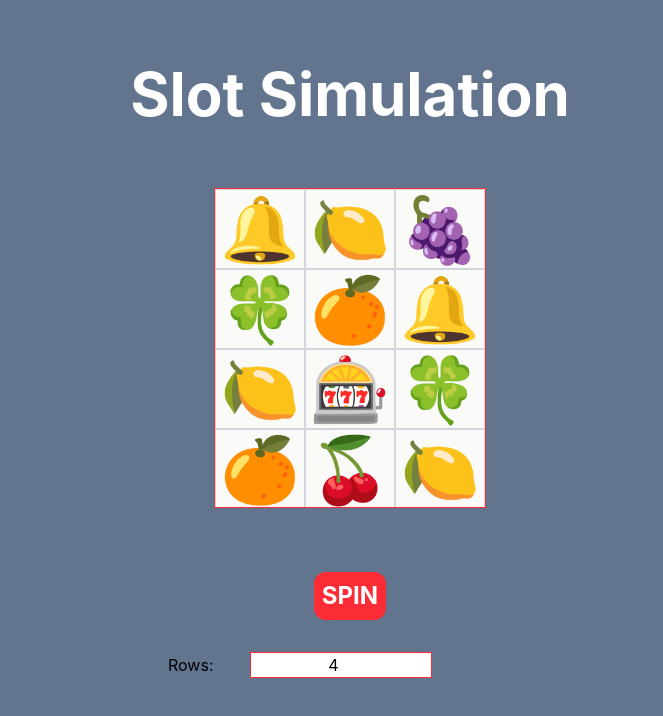
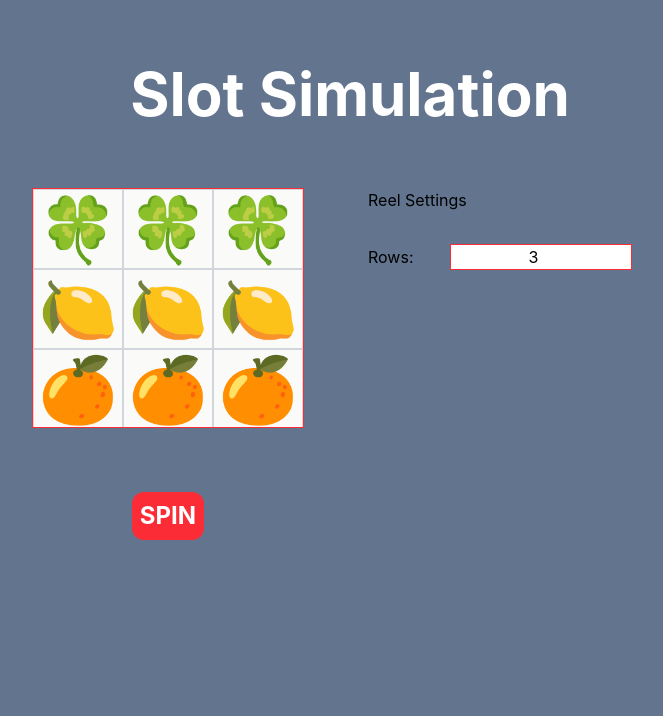
Before and after one commit to nwestallen/simple-slots, a React (Vite) app: page / in a window 1280 px wide. Shown: the top 716 px of the page, without its empty margins (290-953 px from the left). Built offline with nearby package versions, Linux system fonts and the light colour scheme.

Commit message:
SlotScreen accepts variable list of reels

```diff
--- a/src/App.tsx
+++ b/src/App.tsx
@@ -4,22 +4,29 @@ import { ReelProvider } from "./ReelContext";
 import { randIdx } from "./utils";
 import { ReelSettings } from "./components/ReelSettings";
 
+const defaultReels: (string | number)[][] = [
+  ["🍋", "🍊", "🎰", "🍒", "🍇", "🔔", "🍀"],
+  ["🍋", "🍊", "🎰", "🍒", "🍇", "🔔", "🍀"],
+  ["🍋", "🍊", "🎰", "🍒", "🍇", "🔔", "🍀"],
+];
+
 function App() {
-  const reel1 = ["🍋", "🍊", "🎰", "🍒", "🍇", "🔔", "🍀"];
-
-  const [reelIndices, setReelIndices] = useState([0, 2, 6]);
+  const [reels, setReels] = useState(defaultReels);
+  const [reelIndices, setReelIndices] = useState(() => reels.map(() => 0));
+  const [prevReelCount, setPrevReelCount] = useState(reels.length);
   const [destinations, setDestinations] = useState<number[] | null>(null);
   const [spinning, setSpinning] = useState(false);
   const completedCount = useRef(0);
 
+  if (reels.length !== prevReelCount) {
+    setPrevReelCount(reels.length);
+    setReelIndices(prev => reels.map((_, i) => prev[i] ?? 0));
+  }
+
   const spinReels = () => {
     if (spinning) return;
     completedCount.current = 0;
-    const dests = [
-      randIdx(reel1.length),
-      randIdx(reel1.length),
-      randIdx(reel1.length),
-    ];
+    const dests = reels.map((reel) => randIdx(reel.length));
     setDestinations(dests);
     setSpinning(true);
   };
@@ -31,23 +38,24 @@ function App() {
       return next;
     });
     completedCount.current += 1;
-    if (completedCount.current >= reelIndices.length) {
+    if (completedCount.current >= reels.length) {
       setDestinations(null);
       setSpinning(false);
     }
-  }, [reelIndices.length]);
+  }, [reels.length]);
 
 
   return (
     <ReelProvider>
-      <div className='bg-slate-500 min-h-screen h-full'>
-        <div className="flex flex-col items-center pt-16">
-          <h1 className="text-6xl font-bold text-white">
+      <div className='bg-slate-500 min-h-screen h-full flex flex-col items-center'>
+          <h1 className="text-6xl font-bold text-white mt-16">
             Slot Simulation
           </h1>
+        <div className='flex flex-row'>
+        <div className="flex flex-col items-center">
           <div className='m-16'>
             <SlotScreen
-              symbols={reel1}
+              reels={reels}
               currentIndices={reelIndices}
               destinations={destinations}
               onReelStop={handleReelStop}
@@ -61,8 +69,12 @@ function App() {
           >
             SPIN
           </button>
+        </div>
+        <div className="flex flex-col mt-16">
+        <h2>Reel Settings</h2>
           <ReelSettings />
-        </div>
+          </div>
+          </div>
       </div>
     </ReelProvider>
   )
--- a/src/ReelContext.tsx
+++ b/src/ReelContext.tsx
@@ -20,7 +20,7 @@ interface ReelProviderProps {
 
 export const ReelProvider = ({
     children,
-    initialRowCount = 4,
+    initialRowCount = 3,
     initialExtraCycles = [2, 3, 4],
     initialSpeed = 1.1,
 }: ReelProviderProps) => {
--- a/src/components/Reel.tsx
+++ b/src/components/Reel.tsx
@@ -13,7 +13,7 @@ interface ReelProps {
 
 export const Reel = ({ symbols, reelIndex, currentIdx, destinationIdx, onStop }: ReelProps) => {
     const { rowCount, extraCycles: extraCyclesArr, speed } = useReelContext();
-    const extraCycles = extraCyclesArr[reelIndex];
+    const extraCycles = extraCyclesArr[reelIndex] ?? extraCyclesArr[extraCyclesArr.length - 1];
     const elRef = useRef<HTMLDivElement>(null);
     const [spinBlocks, setSpinBlocks] = useState<(string | number)[] | null>(null);
 
--- a/src/components/SlotScreen.tsx
+++ b/src/components/SlotScreen.tsx
@@ -2,25 +2,25 @@ import { Reel } from "./Reel"
 import { useReelContext } from "../ReelContext"
 
 interface SlotScreenProps {
-    symbols: (string | number)[];
+    reels: (string | number)[][];
     currentIndices: number[];
     destinations: number[] | null;
     onReelStop: (reelIndex: number, finalIdx: number) => void;
 }
 
-export const SlotScreen = ({ symbols, currentIndices, destinations, onReelStop }: SlotScreenProps) => {
+export const SlotScreen = ({ reels, currentIndices, destinations, onReelStop }: SlotScreenProps) => {
     const { rowCount } = useReelContext();
     return (
         <div
             className="w-full justify-center border border-red-500 flex flex-row overflow-clip"
             style={{ height: `${rowCount * 10}vh` }}
         >
-            {currentIndices.map((currentIdx, i) => (
+            {reels.map((symbols, i) => (
                 <Reel
                     key={i}
                     symbols={symbols}
                     reelIndex={i}
-                    currentIdx={currentIdx}
+                    currentIdx={currentIndices[i]}
                     destinationIdx={destinations ? destinations[i] : null}
                     onStop={(finalIdx) => onReelStop(i, finalIdx)}
                 />
```
